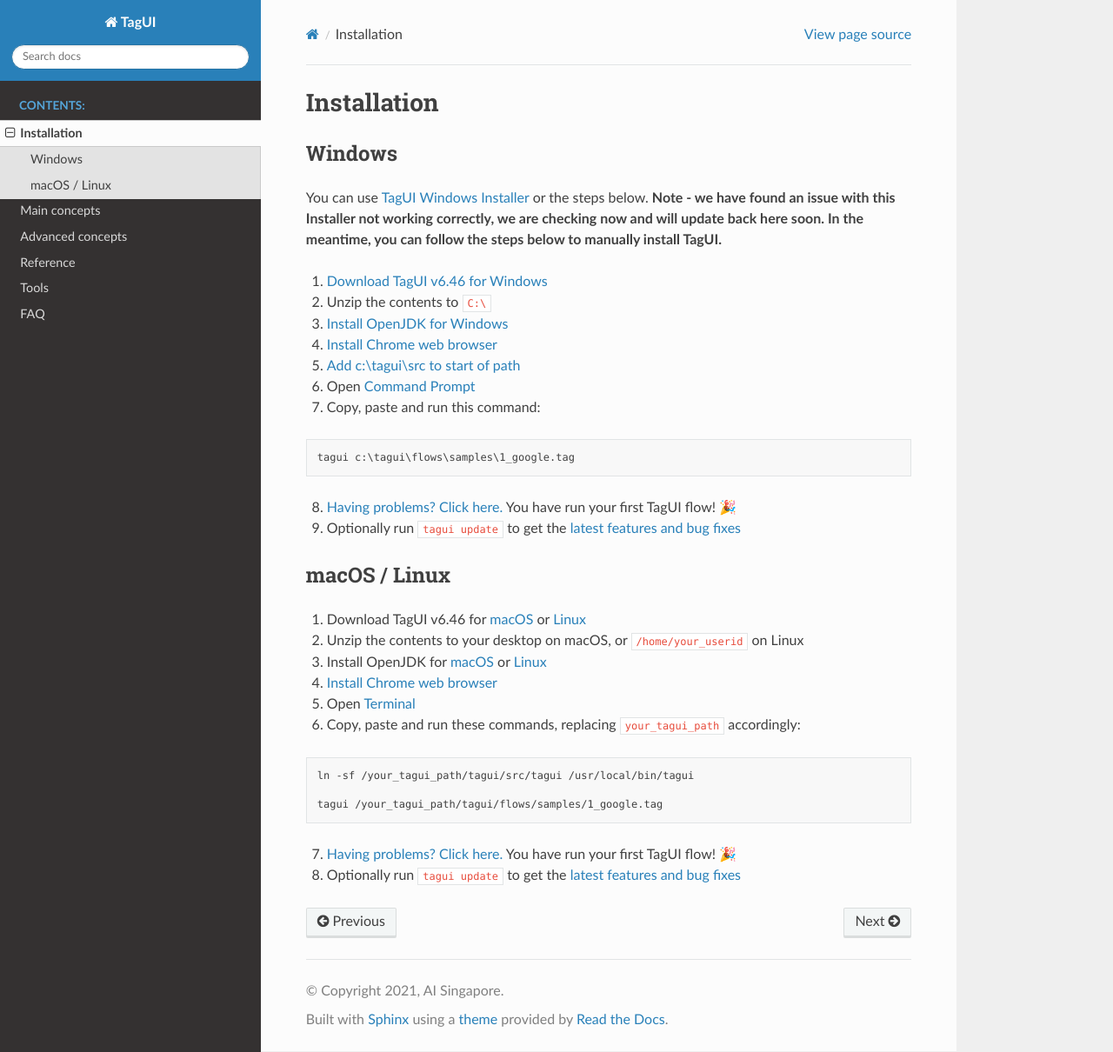
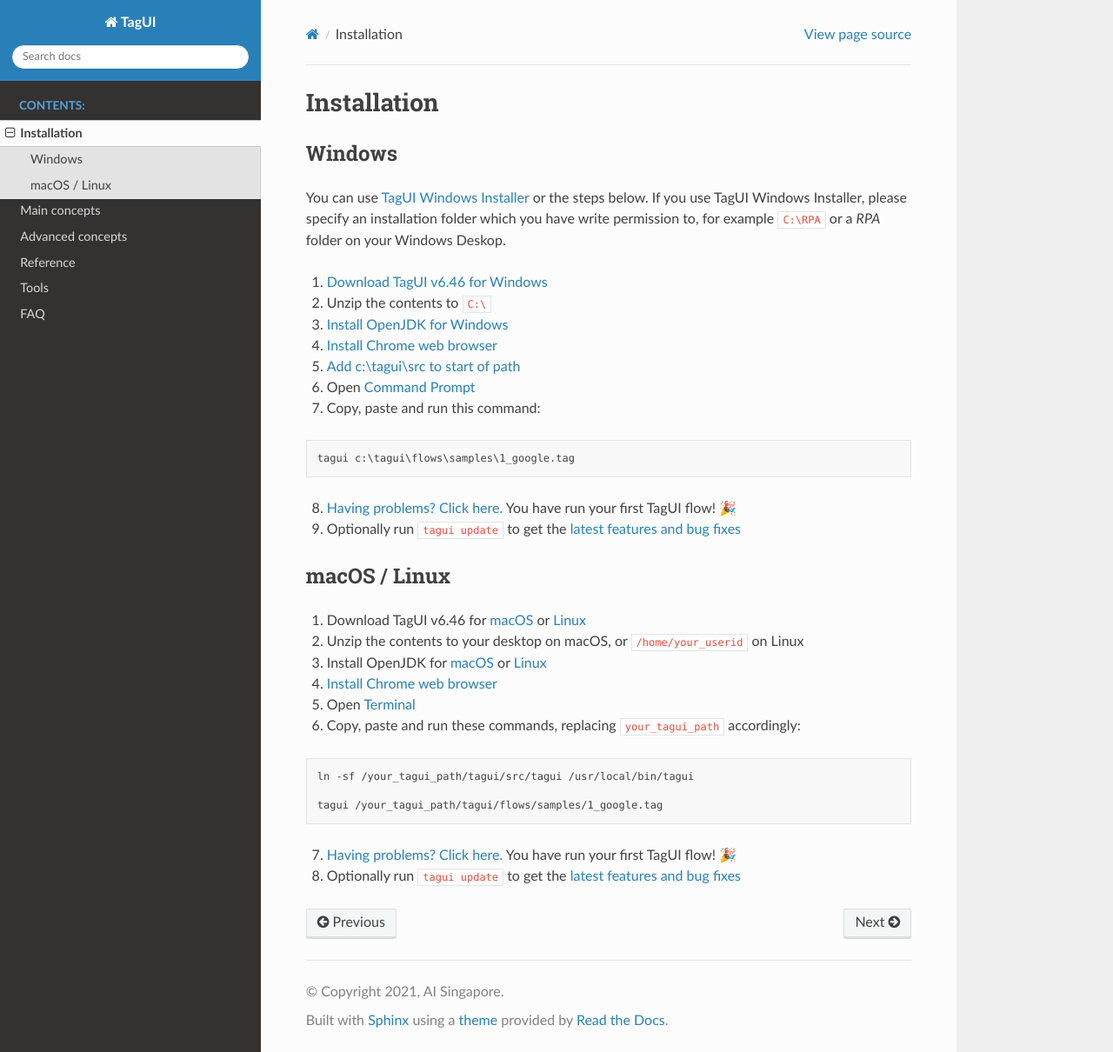
Before and after one commit to aisingapore/TagUI, a Sphinx documentation site: the page built from docs/setup.rst, in a window 1280 px wide and 1210 px high. Shown: the whole window at 87% size. Built offline with Sphinx 7.4.7 and the Read the Docs theme 2.0.0, drawn with Linux system fonts in a browser that asks for light colours.

Commit message:
#955 - added Windows installer fix

```diff
--- a/docs/setup.rst
+++ b/docs/setup.rst
@@ -4,7 +4,7 @@
 Windows
 -------------------------------
 
-You can use `TagUI Windows Installer <https://github.com/kelaberetiv/TagUI/releases/download/v6.46.0/TagUI_Windows.exe>`_ or the steps below. **Note - we have found an issue with this Installer not working correctly, we are checking now and will update back here soon. In the meantime, you can follow the steps below to manually install TagUI.**
+You can use `TagUI Windows Installer <https://github.com/kelaberetiv/TagUI/releases/download/v6.46.0/TagUI_Windows.exe>`_ or the steps below. If you use TagUI Windows Installer, please specify an installation folder which you have write permission to, for example ``C:\RPA`` or a `RPA` folder on your Windows Deskop.
 
 1. `Download TagUI v6.46 for Windows <https://github.com/kelaberetiv/TagUI/releases/download/v6.46.0/TagUI_Windows.zip>`_
 
```
